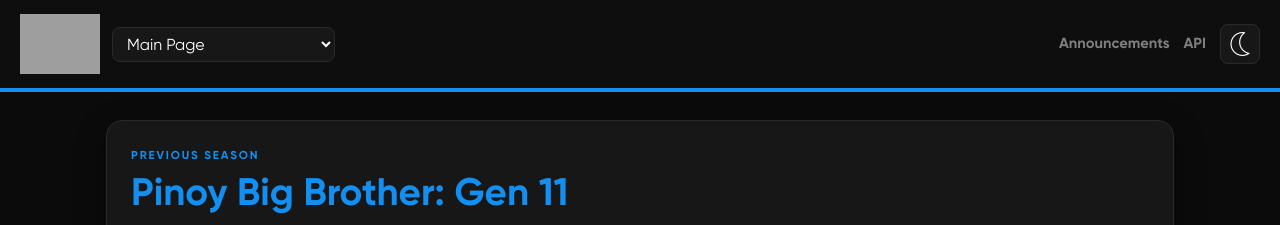
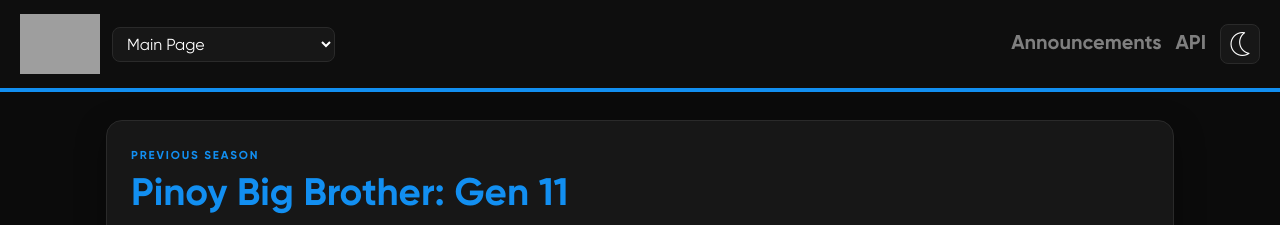
Before and after one commit to drpsphca/PHCASite-PBBUpdates, a Jekyll site: the page built from index.md, in a window 1280 px wide. Shown: the top 225 px of the page. Built offline with Jekyll 4.4.1, drawn with Linux system fonts in a browser that asks for light colours; grey boxes are pictures that could not be loaded.

Commit message:
20261003-32

```diff
--- a/assets/css/style.css
+++ b/assets/css/style.css
@@ -417,3 +417,10 @@
   .mobile-theme { margin-left: auto; }
   .menu-btn { margin-left: 8px; }
 }
+
+.desktop-nav a,
+.mobile-nav a,
+.mobile-nav label,
+.season-select {
+  font-size: 20px;
+}
```
